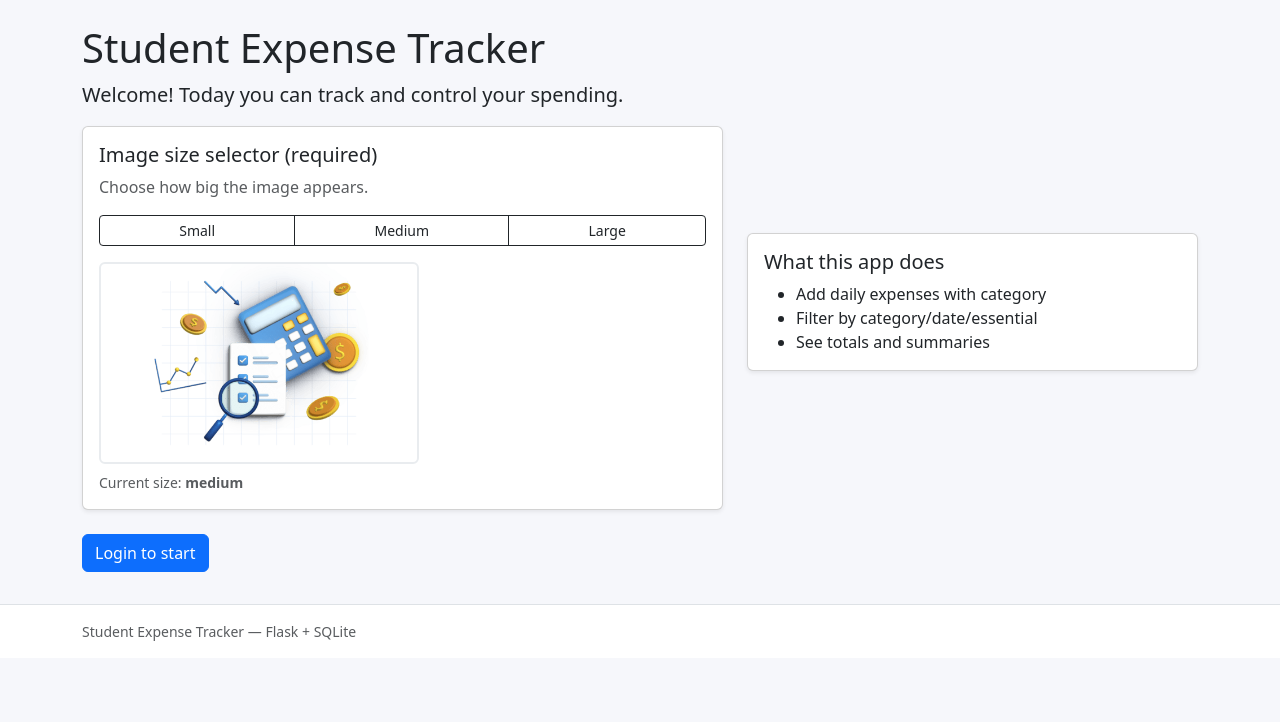
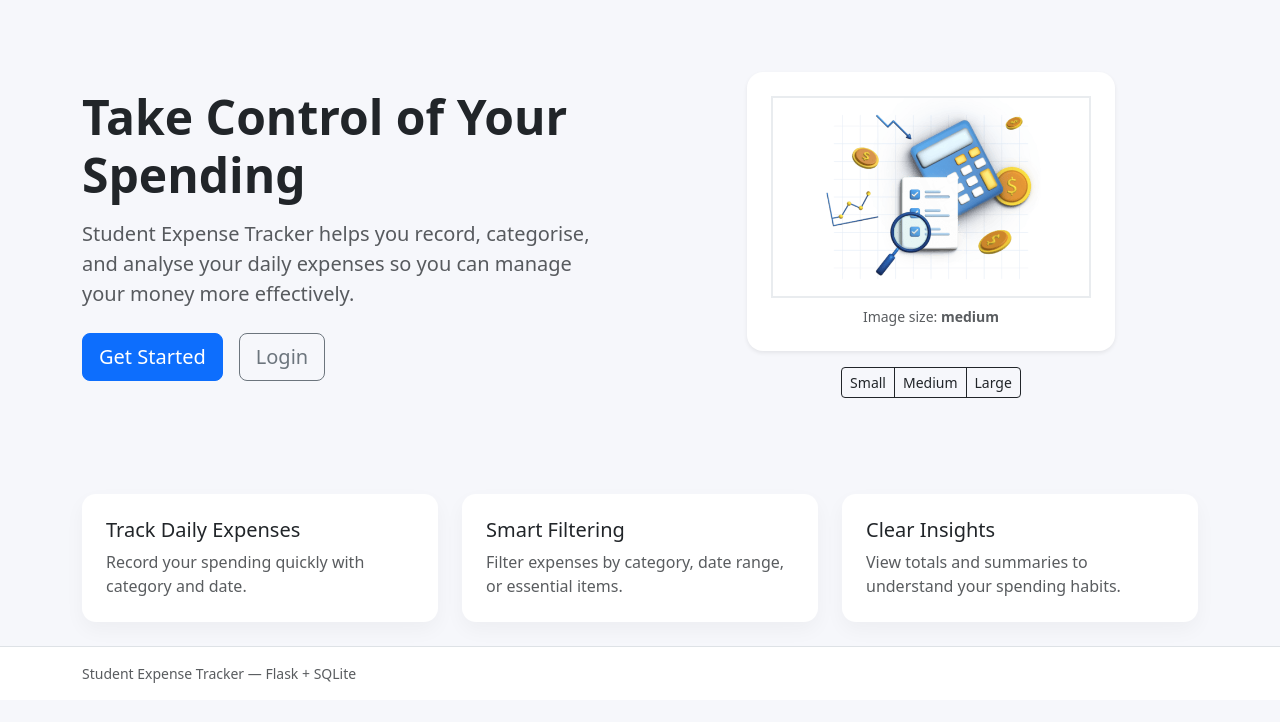
Before and after one commit to Saedindho/Expense_tracker, a Flask app: page / in a window 1280 px wide. Shown: the part 56-778 px from the top of the page. Run offline with Flask 3, Linux system fonts and the light colour scheme; data comes from the database, SQL or seed files in the repository; data that the repository does not hold is empty.

Commit message:
Improve landing page UI and professional layout

```diff
--- a/static/css/style.css
+++ b/static/css/style.css
@@ -15,3 +15,43 @@ body {
 .expense-img-small { max-width: 180px; }
 .expense-img-medium { max-width: 320px; }
 .expense-img-large { max-width: 520px; }
+
+
+/* Hero section */
+.hero-section {
+  padding: 3rem 0;
+}
+
+/* Image container */
+.image-card {
+  background: #ffffff;
+  border-radius: 16px;
+  padding: 1.5rem;
+  display: inline-block;
+}
+
+/* Feature cards */
+.feature-card {
+  background: #ffffff;
+  border-radius: 14px;
+  padding: 1.5rem;
+  box-shadow: 0 8px 20px rgba(0, 0, 0, 0.04);
+  transition: transform 0.2s ease;
+}
+
+.feature-card:hover {
+  transform: translateY(-4px);
+}
+
+/* Image size control */
+.expense-img-small {
+  max-width: 180px;
+}
+
+.expense-img-medium {
+  max-width: 320px;
+}
+
+.expense-img-large {
+  max-width: 460px;
+}
--- a/templates/index.html
+++ b/templates/index.html
@@ -1,55 +1,87 @@
 {% extends "base.html" %}
-{% block title %}Home - Student Expense Tracker{% endblock %}
+{% block title %}Student Expense Tracker{% endblock %}
 
 {% block content %}
-<div class="row g-4 align-items-center">
-  <div class="col-md-7">
-    <h1 class="mb-2">Student Expense Tracker</h1>
-    <p class="lead">{{ greeting }}</p>
+<div class="hero-section mb-5">
+  <div class="row align-items-center g-5">
+    <!-- LEFT -->
+    <div class="col-lg-6">
+      <h1 class="display-5 fw-bold mb-3">
+        Take Control of Your Spending
+      </h1>
+      <p class="lead text-muted mb-4">
+        Student Expense Tracker helps you record, categorise, and analyse
+        your daily expenses so you can manage your money more effectively.
+      </p>
 
-    <div class="card p-3 shadow-sm">
-      <h5 class="mb-2">Image size selector (required)</h5>
-      <p class="text-muted mb-3">Choose how big the image appears.</p>
+      <div class="d-flex gap-3">
+        {% if session.get('user_id') %}
+          <a href="{{ url_for('add_expense') }}" class="btn btn-primary btn-lg">
+            Add Expense
+          </a>
+          <a href="{{ url_for('expenses') }}" class="btn btn-outline-secondary btn-lg">
+            View Expenses
+          </a>
+        {% else %}
+          <a href="{{ url_for('register') }}" class="btn btn-primary btn-lg">
+            Get Started
+          </a>
+          <a href="{{ url_for('login') }}" class="btn btn-outline-secondary btn-lg">
+            Login
+          </a>
+        {% endif %}
+      </div>
+    </div>
 
-      <div class="btn-group mb-3" role="group" aria-label="Image size">
+    <!-- RIGHT -->
+    <div class="col-lg-6 text-center">
+      <div class="image-card shadow-sm">
+        <img
+          src="{{ url_for('static', filename='images/expense.png') }}"
+          class="img-fluid expense-img expense-img-{{ img_size }}"
+          alt="Expense tracking illustration"
+        >
+        <div class="text-muted small mt-2">
+          Image size: <strong>{{ img_size }}</strong>
+        </div>
+      </div>
+
+      <!-- Image size selector (still required, but subtle) -->
+      <div class="btn-group mt-3" role="group">
         <a class="btn btn-outline-dark btn-sm" href="{{ url_for('index', img='small') }}">Small</a>
         <a class="btn btn-outline-dark btn-sm" href="{{ url_for('index', img='medium') }}">Medium</a>
         <a class="btn btn-outline-dark btn-sm" href="{{ url_for('index', img='large') }}">Large</a>
       </div>
+    </div>
+  </div>
+</div>
 
-      <img
-        src="{{ url_for('static', filename='images/expense.png') }}"
-        alt="Expense tracking"
-        class="img-fluid rounded expense-img expense-img-{{ img_size }}"
-      >
-      <div class="small text-muted mt-2">
-        Current size: <strong>{{ img_size }}</strong>
-      </div>
-    </div>
-
-    <div class="mt-4">
-      {% if session.get('user_id') %}
-        <a class="btn btn-primary" href="{{ url_for('add_expense') }}">Add Expense</a>
-        <a class="btn btn-outline-secondary" href="{{ url_for('expenses') }}">View Expenses</a>
-      {% else %}
-        <a class="btn btn-primary" href="{{ url_for('login') }}">Login to start</a>
-        <div class="small text-muted mt-2">
-
-        </div>
-      {% endif %}
+<!-- FEATURES -->
+<div class="row g-4">
+  <div class="col-md-4">
+    <div class="feature-card h-100">
+      <h5>Track Daily Expenses</h5>
+      <p class="text-muted mb-0">
+        Record your spending quickly with category and date.
+      </p>
     </div>
   </div>
 
-  <div class="col-md-5">
-    <div class="card shadow-sm">
-      <div class="card-body">
-        <h5>What this app does</h5>
-        <ul class="mb-0">
-          <li>Add daily expenses with category</li>
-          <li>Filter by category/date/essential</li>
-          <li>See totals and summaries</li>
-        </ul>
-      </div>
+  <div class="col-md-4">
+    <div class="feature-card h-100">
+      <h5>Smart Filtering</h5>
+      <p class="text-muted mb-0">
+        Filter expenses by category, date range, or essential items.
+      </p>
+    </div>
+  </div>
+
+  <div class="col-md-4">
+    <div class="feature-card h-100">
+      <h5>Clear Insights</h5>
+      <p class="text-muted mb-0">
+        View totals and summaries to understand your spending habits.
+      </p>
     </div>
   </div>
 </div>
```
